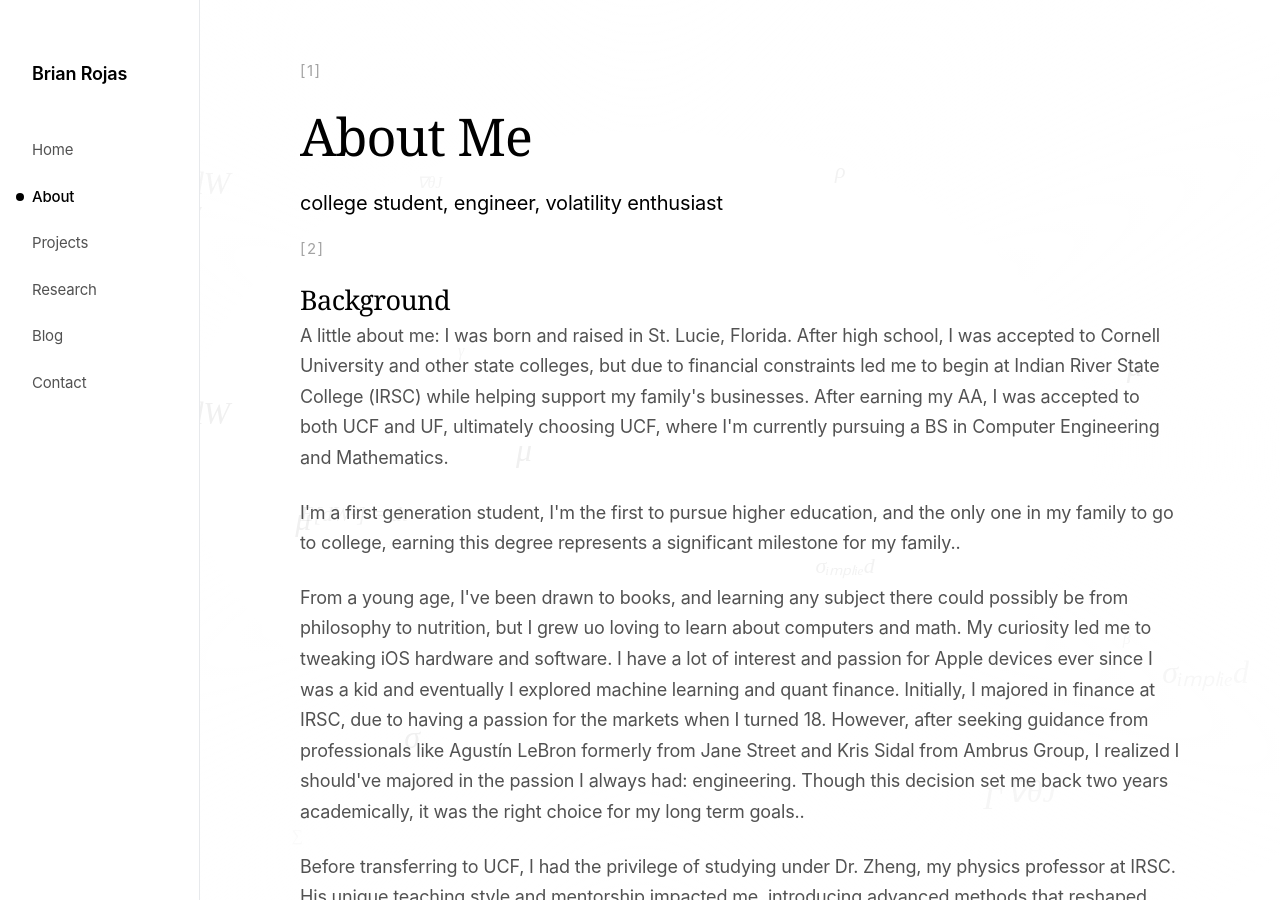
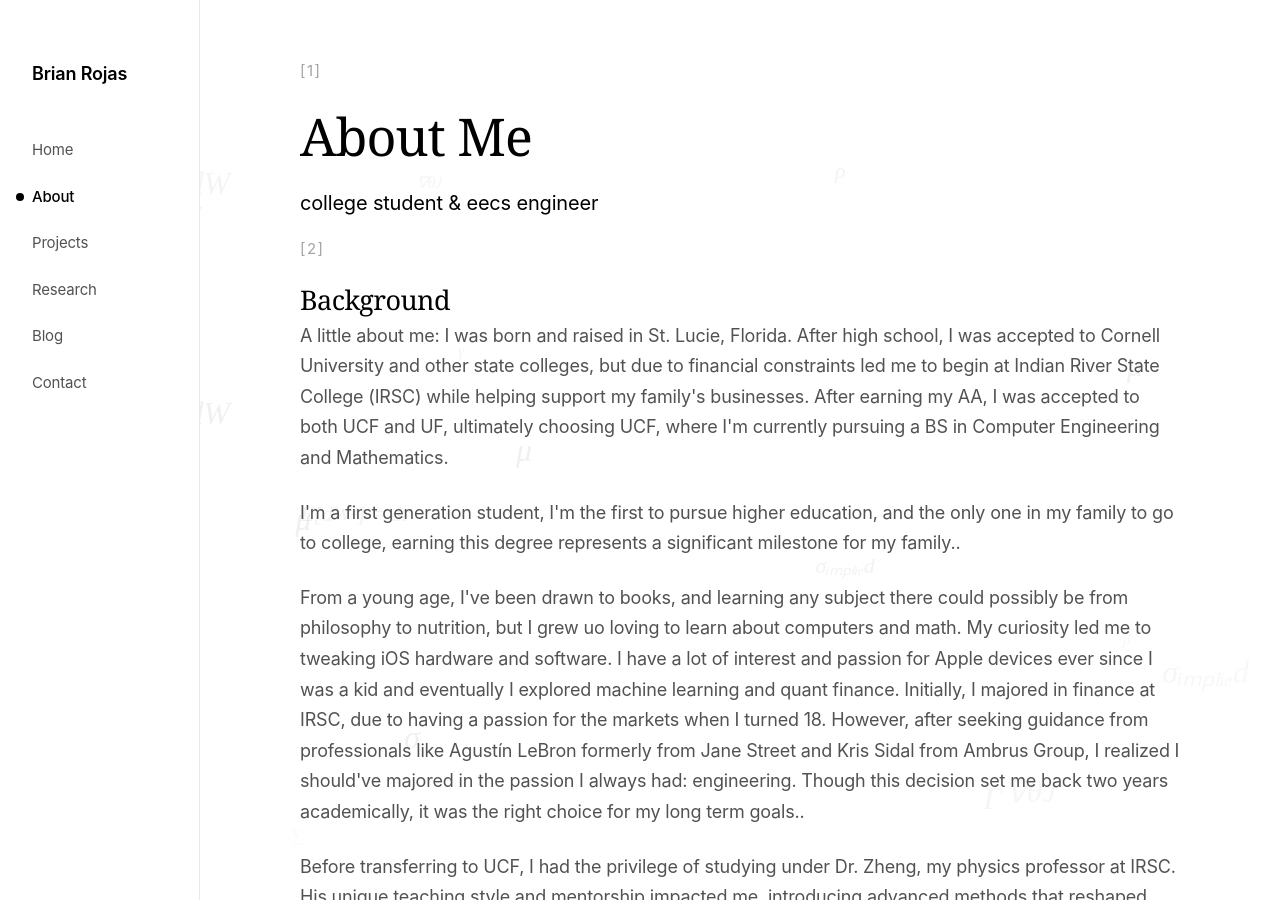
Before and after one commit to brianrojrc/brianrojrc.github.io, a Jekyll site: the page built from about.md, in a window 1280 px wide and 900 px high. Built offline with Jekyll 4.4.1, drawn with Linux system fonts in a browser that asks for light colours; some web fonts are replaced.

Commit message:
Update about.md

```diff
--- a/about.md
+++ b/about.md
@@ -5,7 +5,7 @@ title: About
 <header class="page-header">
     <span class="page-marker">[1]</span>
     <h1>About Me</h1>
-    <p class="intro">college student, engineer, volatility enthusiast
+    <p class="intro">college student & eecs engineer
 
 
 <section class="about-content">
```
